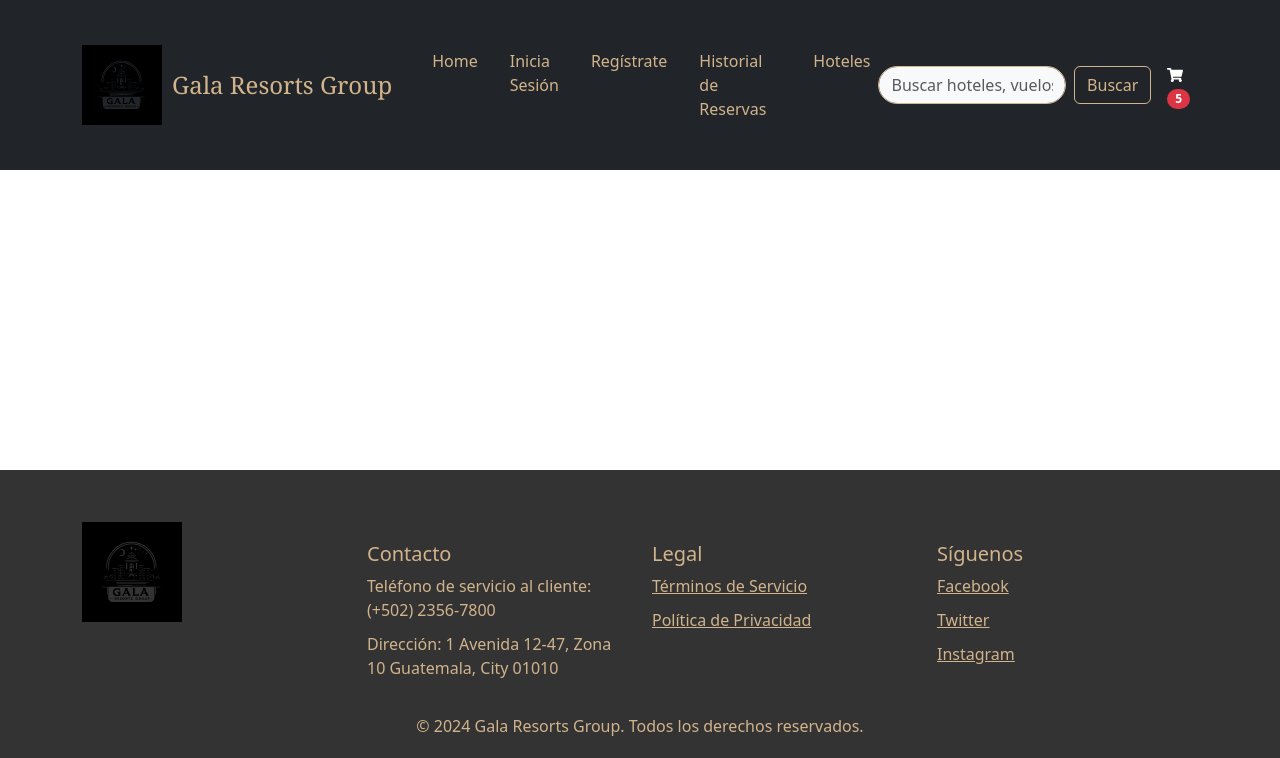
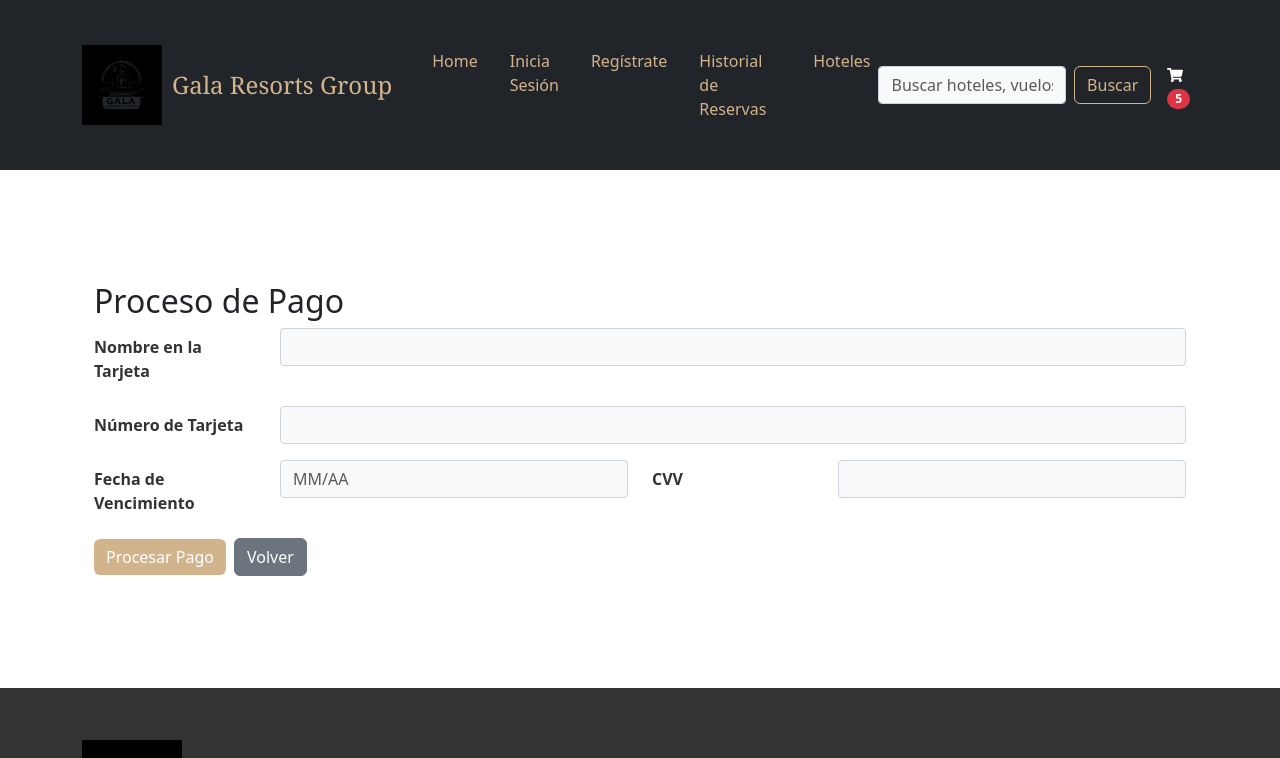
Before and after one commit to Rodas171315/Proyecto-B2B, a React (Create React App) app in the folder Hotel/frontend/sistema_hoteles/: page /checkout in a window 1280 px wide. Shown: the top 758 px of the page. Built offline with nearby package versions, Linux system fonts and the light colour scheme.

Commit message:
pasarela de pago

```diff
--- a/Hotel/frontend/sistema_hoteles/src/App.css
+++ b/Hotel/frontend/sistema_hoteles/src/App.css
@@ -318,3 +318,24 @@ html, body {
 }
 
 /* Ajustes para responsividad y más estilos elegantes pueden ser añadidos según se necesite */
+
+
+/* CheckoutPage.css */
+
+/* Espaciado y estilo para el formulario de pago */
+.form-control {
+  border-radius: 0.25rem;
+  border: 1px solid #ced4da;
+}
+
+.form-group {
+  margin-bottom: 1rem;
+}
+
+/* Botones con un poco más de margen */
+.btn-secondary {
+  margin-left: 0.5rem;
+}
+
+/* Estilos específicos para el formulario de pago podrían incluir colores personalizados, tipografías, etc. */
+/* Asegúrate de ajustar estos estilos para que coincidan con el tema general de tu aplicación. */
--- a/Hotel/frontend/sistema_hoteles/src/App.js
+++ b/Hotel/frontend/sistema_hoteles/src/App.js
@@ -10,6 +10,7 @@ import RegisterPage from './components/RegisterPage';
 import LoginPage from './components/LoginPage';
 import BookingHistoryPage from './components/BookingHistoryPage';
 import HotelDetailsPage from './components/HotelDetailsPage';
+import CheckoutPage from './components/CheckoutPage'; // Asegúrate de importar el componente
 
 const App = () => {
   return (
@@ -33,6 +34,8 @@ const App = () => {
               <Route path="/login" element={<LoginPage />} />
               <Route path="/booking-history" element={<BookingHistoryPage />} />
               <Route path="/hotel-details" element={<HotelDetailsPage />} />
+              <Route path="/checkout" element={<CheckoutPage />} />
+
             </Routes>
           </div>
         </main>
--- a/Hotel/frontend/sistema_hoteles/src/components/CheckoutPage.jsx
+++ b/Hotel/frontend/sistema_hoteles/src/components/CheckoutPage.jsx
@@ -0,0 +1,99 @@
+import React, { useState } from 'react';
+import { Container, Button, Form, Row, Col } from 'react-bootstrap';
+import { useNavigate } from 'react-router-dom';
+
+const CheckoutPage = () => {
+  const navigate = useNavigate();
+
+  // Definir correctamente handleGoBack dentro del componente
+  const handleGoBack = () => {
+    navigate(-1); // Navegar de regreso a la página anterior
+  };
+
+  const [paymentDetails, setPaymentDetails] = useState({
+    cardName: '',
+    cardNumber: '',
+    expiryDate: '',
+    cvv: '',
+  });
+
+  const handleInputChange = (event) => {
+    const { name, value } = event.target;
+    setPaymentDetails({ ...paymentDetails, [name]: value });
+  };
+
+  const handleSubmit = (event) => {
+    event.preventDefault();
+    // Aquí se integraría la lógica para procesar el pago
+    console.log('Procesando pago con detalles: ', paymentDetails);
+    // Navegar a alguna página de confirmación o resultado
+    navigate('/payment-success'); // Asegúrate de tener esta ruta configurada
+  };
+
+  return (
+    <Container className="my-5">
+      <h2>Proceso de Pago</h2>
+      <Form onSubmit={handleSubmit}>
+        <Form.Group as={Row} className="mb-3" controlId="cardName">
+          <Form.Label column sm={2}>Nombre en la Tarjeta</Form.Label>
+          <Col sm={10}>
+            <Form.Control
+              type="text"
+              name="cardName"
+              value={paymentDetails.cardName}
+              onChange={handleInputChange}
+              required
+            />
+          </Col>
+        </Form.Group>
+        <Form.Group as={Row} className="mb-3" controlId="cardNumber">
+          <Form.Label column sm={2}>Número de Tarjeta</Form.Label>
+          <Col sm={10}>
+            <Form.Control
+              type="text"
+              name="cardNumber"
+              value={paymentDetails.cardNumber}
+              onChange={handleInputChange}
+              required
+            />
+          </Col>
+        </Form.Group>
+        <Row>
+          <Col sm={6}>
+            <Form.Group as={Row} className="mb-3" controlId="expiryDate">
+              <Form.Label column sm={4}>Fecha de Vencimiento</Form.Label>
+              <Col sm={8}>
+                <Form.Control
+                  type="text"
+                  name="expiryDate"
+                  placeholder="MM/AA"
+                  value={paymentDetails.expiryDate}
+                  onChange={handleInputChange}
+                  required
+                />
+              </Col>
+            </Form.Group>
+          </Col>
+          <Col sm={6}>
+            <Form.Group as={Row} className="mb-3" controlId="cvv">
+              <Form.Label column sm={4}>CVV</Form.Label>
+              <Col sm={8}>
+                <Form.Control
+                  type="text"
+                  name="cvv"
+                  value={paymentDetails.cvv}
+                  onChange={handleInputChange}
+                  required
+                />
+              </Col>
+            </Form.Group>
+          </Col>
+        </Row>
+        <Button variant="primary" type="submit">Procesar Pago</Button>
+        <Button variant="secondary" onClick={handleGoBack} className="ms-2">Volver</Button>
+      </Form>
+    </Container>
+  );
+};
+
+export default CheckoutPage;
--- a/Hotel/frontend/sistema_hoteles/src/components/HotelDetailsPage.jsx
+++ b/Hotel/frontend/sistema_hoteles/src/components/HotelDetailsPage.jsx
@@ -1,8 +1,9 @@
 import React from 'react';
-import { Container, Row, Col, Image, Card, Button } from 'react-bootstrap';
+import { Container, Row, Col, Card, Button } from 'react-bootstrap';
 import 'bootstrap/dist/css/bootstrap.min.css';
 import roomImage from './roomImage.jpg';
 import amenityImage from './amenityImage.jpg';
+import { useNavigate } from 'react-router-dom';
 
 const hotelAmenities = [
   {
@@ -20,6 +21,13 @@ const roomTypes = [
 ];
 
 const HotelDetailsPage = () => {
+  const navigate = useNavigate(); // Se coloca useNavigate dentro del componente
+
+  // Función para manejar el click del botón de reserva
+  const handleReserveClick = () => {
+    navigate('/checkout'); // Navega a la página de checkout
+  };
+
   return (
     <Container className="my-5">
       <h2>Detalles del Hotel Gala</h2>
@@ -53,7 +61,7 @@ const HotelDetailsPage = () => {
                   <Card.Body>
                     <Card.Title>{room.type}</Card.Title>
                     <Card.Text>Precio: ${room.price} por noche</Card.Text>
-                    <Button variant="primary">Reservar</Button>
+                    <Button variant="primary" onClick={handleReserveClick}>Reservar</Button>
                   </Card.Body>
                 </Card>
               </Col>
```
